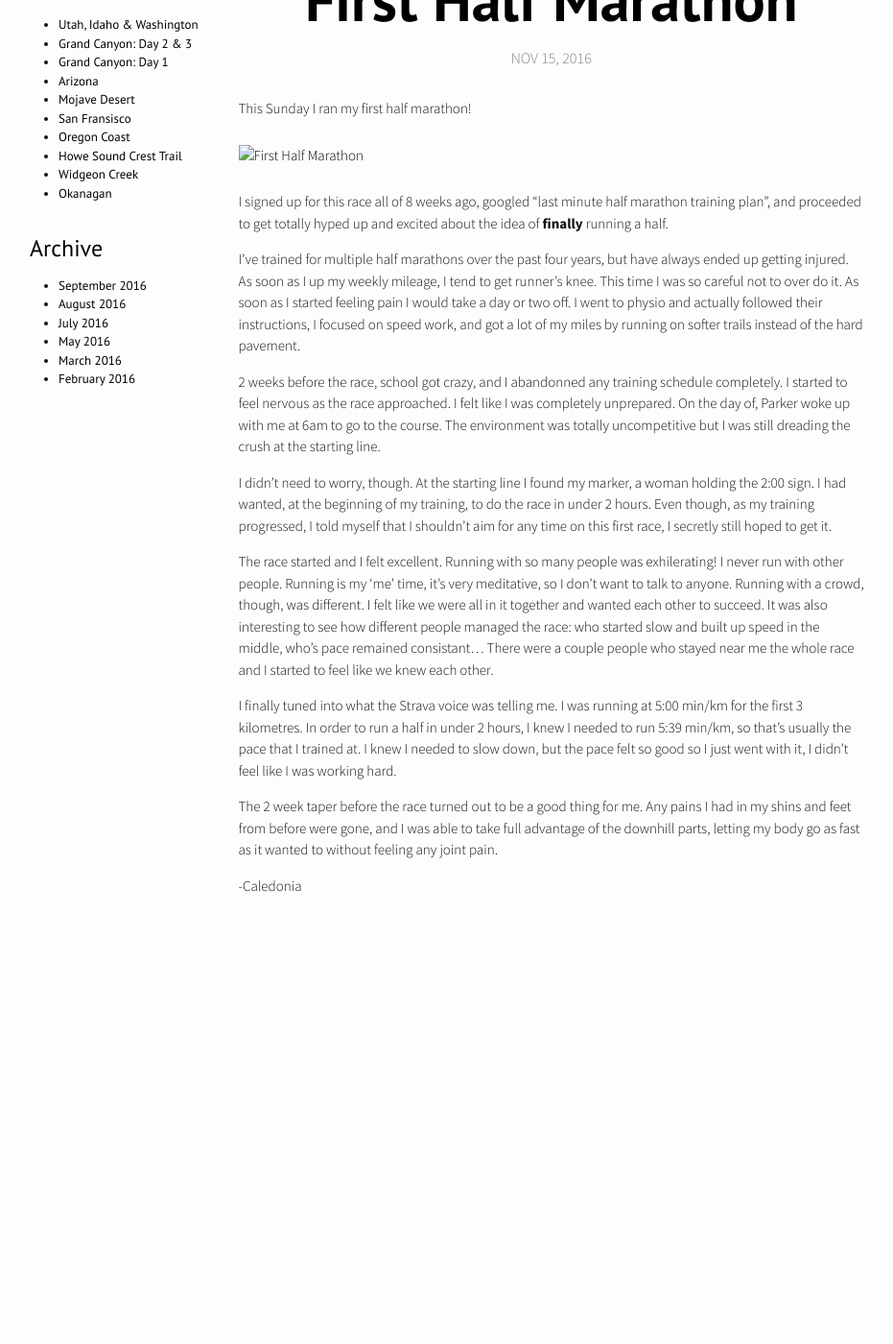
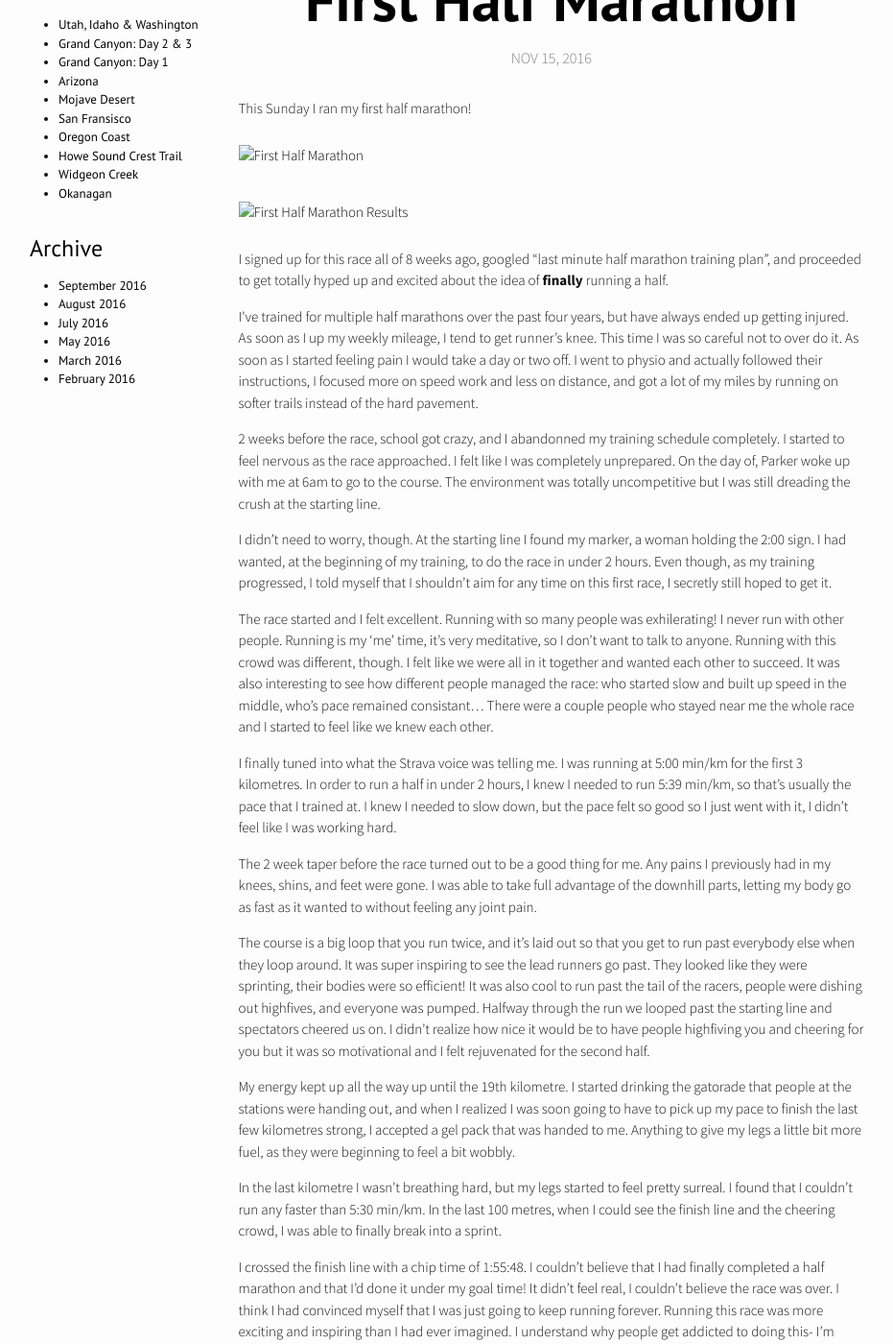
Before and after one commit to calthomson/calthomson.github.io, a Jekyll site: the page built from _inbetween/2016-11-15-first-half-marathon.markdown, in a window 1280 px wide and 1400 px high, scrolled down 456 px. Shown: the whole window at 96% size, without its empty margins (179-1110 px from the left). Built offline with Jekyll 4.4.1, drawn with Linux system fonts in a browser that asks for light colours; nearby versions of some CDN libraries; comment, search, counter and statistics services are not loaded; before the commit the page ends 1489 px from its top, so only the background shows below that; some of the changed text lies outside the part shown.

Commit message:
End of Half Marathon post

```diff
--- a/_inbetween/2016-11-15-first-half-marathon.markdown
+++ b/_inbetween/2016-11-15-first-half-marathon.markdown
@@ -9,18 +9,28 @@ This Sunday I ran my first half marathon!
 
 <a href="https://scontent-sea1-1.xx.fbcdn.net/t31.0-8/15110482_10211053206350916_6771720292003356207_o.jpg"><img class="lazy" data-original="https://scontent-sea1-1.xx.fbcdn.net/t31.0-8/15110482_10211053206350916_6771720292003356207_o.jpg" alt="First Half Marathon" style="width:100%"></a>
 
+<a href="http://res.cloudinary.com/vegemitesoup/image/upload/v1479233742/fall_classic_results.jpg"><img class="lazy" data-original="http://res.cloudinary.com/vegemitesoup/image/upload/v1479233742/fall_classic_results.jpg" alt="First Half Marathon Results" style="width:100%"></a>
+
 I signed up for this race all of 8 weeks ago, googled "last minute half marathon training plan", and proceeded to get totally hyped up and excited about the idea of <b>finally</b> running a half.
 
-I've trained for multiple half marathons over the past four years, but have always ended up getting injured. As soon as I up my weekly mileage, I tend to get runner's knee. This time I was so careful not to over do it. As soon as I started feeling pain I would take a day or two off. I went to physio and actually followed their instructions, I focused on speed work, and got a lot of my miles by running on softer trails instead of the hard pavement.
+I've trained for multiple half marathons over the past four years, but have always ended up getting injured. As soon as I up my weekly mileage, I tend to get runner's knee. This time I was so careful not to over do it. As soon as I started feeling pain I would take a day or two off. I went to physio and actually followed their instructions, I focused more on speed work and less on distance, and got a lot of my miles by running on softer trails instead of the hard pavement.
 
-2 weeks before the race, school got crazy, and I abandonned any training schedule completely. I started to feel nervous as the race approached. I felt like I was completely unprepared. On the day of, Parker woke up with me at 6am to go to the course. The environment was totally uncompetitive but I was still dreading the crush at the starting line.
+2 weeks before the race, school got crazy, and I abandonned my training schedule completely. I started to feel nervous as the race approached. I felt like I was completely unprepared. On the day of, Parker woke up with me at 6am to go to the course. The environment was totally uncompetitive but I was still dreading the crush at the starting line.
 
 I didn't need to worry, though. At the starting line I found my marker, a woman holding the 2:00 sign. I had wanted, at the beginning of my training, to do the race in under 2 hours. Even though, as my training progressed, I told myself that I shouldn't aim for any time on this first race, I secretly still hoped to get it.
 
-The race started and I felt excellent. Running with so many people was exhilerating! I never run with other people. Running is my 'me' time, it's very meditative, so I don't want to talk to anyone. Running with a crowd, though, was different. I felt like we were all in it together and wanted each other to succeed. It was also interesting to see how different people managed the race: who started slow and built up speed in the middle, who's pace remained consistant... There were a couple people who stayed near me the whole race and I started to feel like we knew each other.
+The race started and I felt excellent. Running with so many people was exhilerating! I never run with other people. Running is my 'me' time, it's very meditative, so I don't want to talk to anyone. Running with this crowd was different, though. I felt like we were all in it together and wanted each other to succeed. It was also interesting to see how different people managed the race: who started slow and built up speed in the middle, who's pace remained consistant... There were a couple people who stayed near me the whole race and I started to feel like we knew each other.
 
 I finally tuned into what the Strava voice was telling me. I was running at 5:00 min/km for the first 3 kilometres. In order to run a half in under 2 hours, I knew I needed to run 5:39 min/km, so that's usually the pace that I trained at. I knew I needed to slow down, but the pace felt so good so I just went with it, I didn't feel like I was working hard.
 
-The 2 week taper before the race turned out to be a good thing for me. Any pains I had in my shins and feet from before were gone, and I was able to take full advantage of the downhill parts, letting my body go as fast as it wanted to without feeling any joint pain.
+The 2 week taper before the race turned out to be a good thing for me. Any pains I previously had in my knees, shins, and feet were gone. I was able to take full advantage of the downhill parts, letting my body go as fast as it wanted to without feeling any joint pain.
+
+The course is a big loop that you run twice, and it's laid out so that you get to run past everybody else when they loop around. It was super inspiring to see the lead runners go past. They looked like they were sprinting, their bodies were so efficient! It was also cool to run past the tail of the racers, people were dishing out highfives, and everyone was pumped. Halfway through the run we looped past the starting line and spectators cheered us on. I didn't realize how nice it would be to have people highfiving you and cheering for you but it was so motivational and I felt rejuvenated for the second half.
+
+My energy kept up all the way up until the 19th kilometre. I started drinking the gatorade that people at the stations were handing out, and when I realized I was soon going to have to pick up my pace to finish the last few kilometres strong, I accepted a gel pack that was handed to me. Anything to give my legs a little bit more fuel, as they were beginning to feel a bit wobbly.
+
+In the last kilometre I wasn't breathing hard, but my legs started to feel pretty surreal. I found that I couldn't run any faster than 5:30 min/km. In the last 100 metres, when I could see the finish line and the cheering crowd, I was able to finally break into a sprint.
+
+I crossed the finish line with a chip time of 1:55:48. I couldn't believe that I had finally completed a half marathon and that I'd done it under my goal time! It didn't feel real, I couldn't believe the race was over. I think I had convinced myself that I was just going to keep running forever. Running this race was more exciting and inspiring than I had ever imagined. I understand why people get addicted to doing this- I'm already planning my next race!
 
 -Caledonia
```
